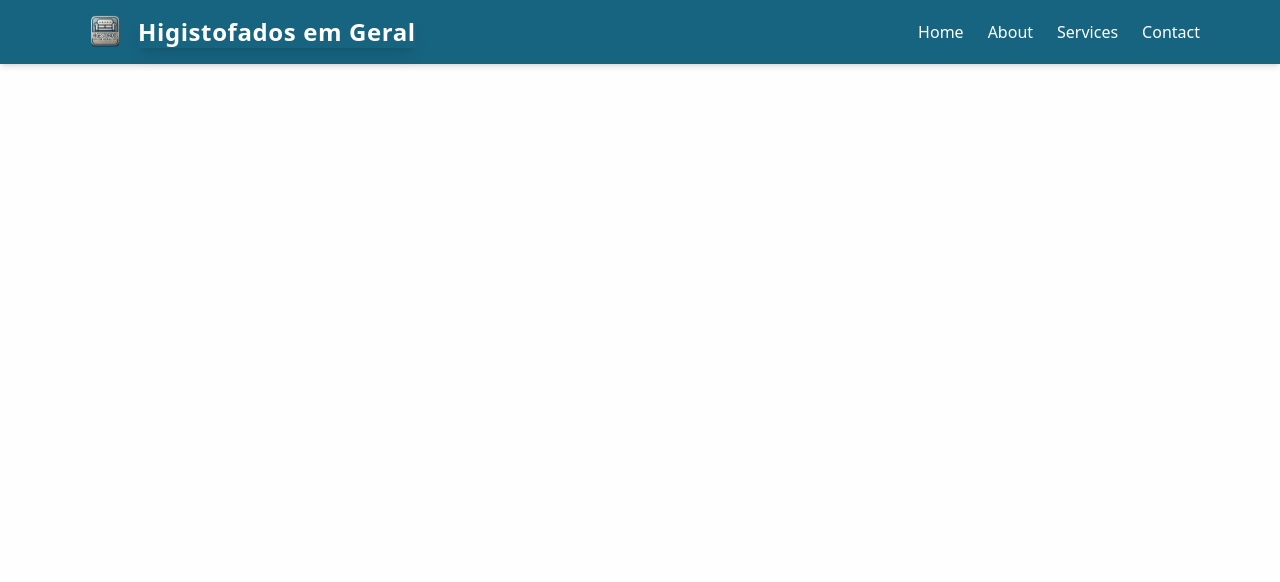
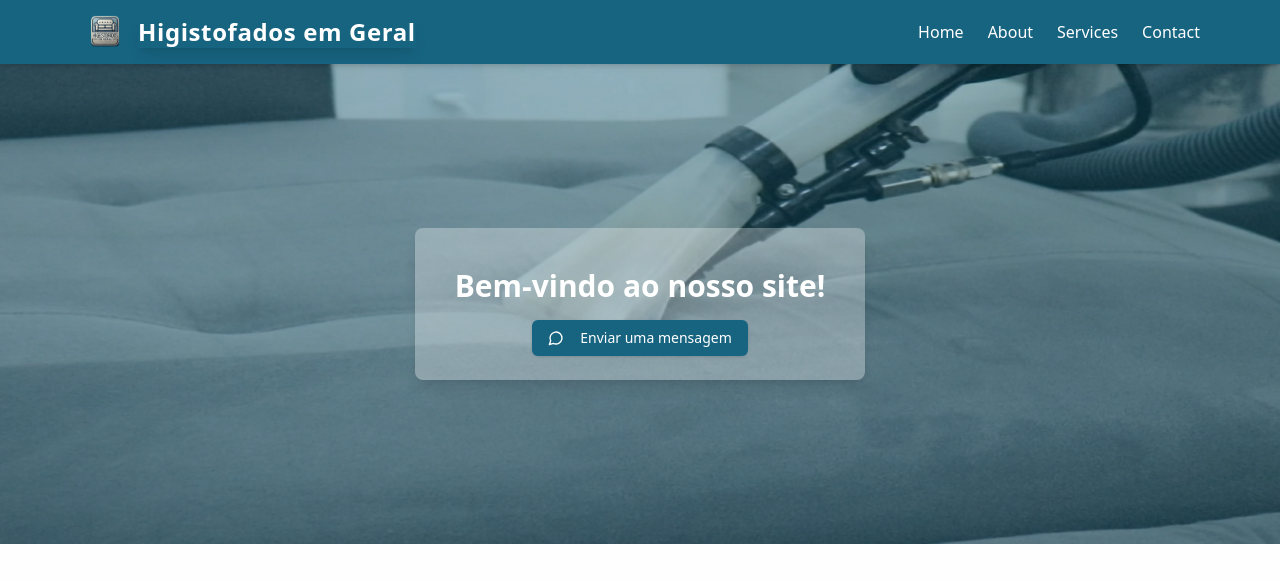
Before and after one commit to morgadothiago/higi_site, a Next.js app: page / in a window 1280 px wide. Shown: the top 582 px of the page. Built offline with nearby package versions, Linux system fonts and the light colour scheme.

Commit message:
feat main completed

```diff
--- /dev/null
+++ b/src/app/components/main.tsx
@@ -0,0 +1,41 @@
+'use client'
+import { Button } from '@/components/ui/button';
+import { MessageCircleIcon } from 'lucide-react';
+import React from 'react';
+
+const Main = () => {
+  function seedMenssages(data: any) {
+    const { nome, email, telefone, descricao } = data;
+    const message = `Olá, meu nome é ${nome}. Meu e-mail é ${email}. Meu telefone é ${telefone}. Descrição: ${descricao}.`;
+
+    // Codifica a mensagem corretamente
+    const encodedMessage = encodeURIComponent(message.trim());
+
+    // Número do WhatsApp
+    const phoneNumber = "+5511920052992";
+
+    // Monta o link de maneira exata
+    const whatsappLink = `https://api.whatsapp.com/send?phone=${phoneNumber}&text=${encodedMessage}`;
+
+    // Abre o WhatsApp em uma nova aba
+    window.open(whatsappLink, "_blank");
+
+  }
+
+
+  return (
+    <div className="w-full h-[30rem] bg-cover bg-center bg-[#176481] bg-[url('@/app/assets/limpeza.png')] flex items-center justify-center">
+      <div className="bg-white bg-opacity-30 rounded-lg p-6 flex flex-col items-center justify-center shadow-lg">
+        <h1 className="text-3xl font-bold text-white p-4 text-center">Bem-vindo ao nosso site!</h1>
+          <Button className='bg-[#176481] text-white hover:bg-[#1a7494] transition duration-300 flex items-center' onClick={seedMenssages}>
+          <MessageCircleIcon className='w-5 h-5 mr-2' />
+
+          Enviar uma mensagem
+        </Button>
+
+      </div>
+    </div>
+  );
+};
+
+export default Main;
--- a/src/app/page.tsx
+++ b/src/app/page.tsx
@@ -1,9 +1,10 @@
 import Header from "./components/header";
-
+import Main from "./components/main";
 export default function Home() {
   return (
   <div className="bg-[#fefefe] w-screen  h-screen">
    <Header />
+   <Main />
   </div>
   );
 }
```
Also changed, not shown: src/app/assets/limpeza.png (renamed from src/app/assets/limpeza-de-estofados-a-seco-em-votorantim-01 1.png).
